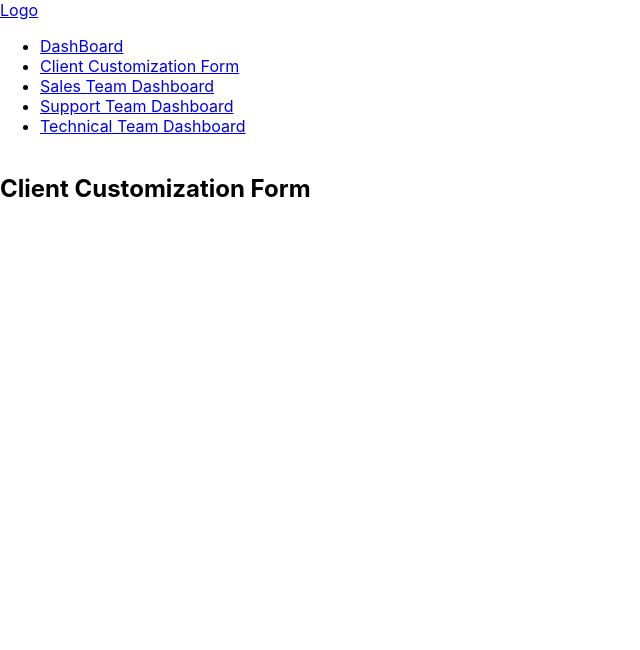
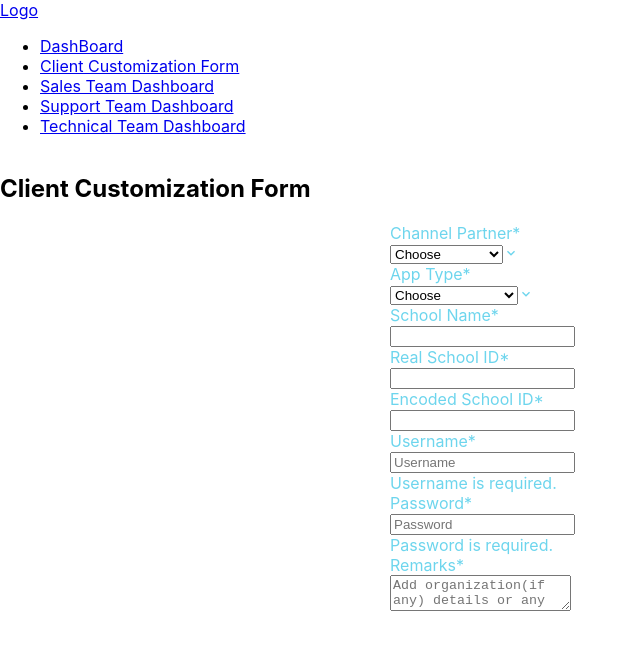
Before and after one commit to SinghVivek2023/customization-app, a React (Create React App) app: page /ClientCustomizationForm in a window 1280 px wide. Shown: the top 650 px of the page, without its empty margins (0-640 px from the left). Built offline with nearby package versions, Linux system fonts and the light colour scheme.

Commit message:
installed npm install react-icons react-hook-form for testing. and updated ClientCustomization.js except add file and submit button

```diff
--- a/package.json
+++ b/package.json
@@ -12,6 +12,8 @@
     "framer-motion": "^10.12.8",
     "react": "^18.2.0",
     "react-dom": "^18.2.0",
+    "react-hook-form": "^7.43.9",
+    "react-icons": "^4.8.0",
     "react-router-dom": "^6.11.1",
     "react-scripts": "5.0.1",
     "web-vitals": "^2.1.4"
--- a/src/components/ClientCustomizationForm.js
+++ b/src/components/ClientCustomizationForm.js
@@ -1,13 +1,92 @@
-import React from "react";
-import { Divider } from "@chakra-ui/react";
+import React, { useState } from "react";
+import {
+  Box,
+  Divider,
+  FormControl,
+  FormLabel,
+  Select,
+  Input,
+  FormHelperText,
+  FormErrorMessage,
+  Textarea,
+} from "@chakra-ui/react";
 
 const ClientCustomizationForm = () => {
+  const [username, setUsername] = useState("");
+  const [password, setPassword] = useState("");
+  const handleUsernameChange = (e) => setUsername(e.target.value);
+  const handlePasswordChange = (e) => setPassword(e.target.value);
+  const isUsernameError = username === "";
+  const isPasswordError = password === "";
   return (
     <>
       <Divider orientation="horizontal" h="2px" />
       <section>
         <h1>Client Customization Form</h1>
       </section>
+      <Box maxW="500px" mx="auto" color="#6dd5ed">
+        <FormControl isRequired>
+          <FormLabel>Channel Partner</FormLabel>
+          <Select placeholder="Choose">
+            <option>Schoollog</option>
+            <option>Robo</option>
+          </Select>
+        </FormControl>
+        <FormControl isRequired>
+          <FormLabel>App Type</FormLabel>
+          <Select placeholder="Choose">
+            <option>Parent App</option>
+            <option>Student App</option>
+          </Select>
+        </FormControl>
+        <FormControl isRequired>
+          <FormLabel>School Name</FormLabel>
+          <Input type="Text" max={30} />
+        </FormControl>
+        <FormControl isRequired>
+          <FormLabel>Real School ID</FormLabel>
+          <Input type="Text" max={30} />
+        </FormControl>
+        <FormControl isRequired>
+          <FormLabel>Encoded School ID</FormLabel>
+          <Input type="Text" max={30} />
+        </FormControl>
+        <FormControl isRequired isInvalid={isUsernameError}>
+          <FormLabel>Username</FormLabel>
+          <Input
+            placeholder="Username"
+            max={30}
+            value={username}
+            onChange={handleUsernameChange}
+          />
+          {!isUsernameError ? (
+            <FormHelperText>Enter your username🙂.</FormHelperText>
+          ) : (
+            <FormErrorMessage>Username is required.</FormErrorMessage>
+          )}
+        </FormControl>
+        <FormControl isRequired isInvalid={isPasswordError}>
+          <FormLabel>Password</FormLabel>
+          <Input
+            placeholder="Password"
+            max={30}
+            value={password}
+            onChange={handlePasswordChange}
+          />
+          {!isPasswordError ? (
+            <FormHelperText>Enter your Password🙂.</FormHelperText>
+          ) : (
+            <FormErrorMessage>Password is required.</FormErrorMessage>
+          )}
+        </FormControl>
+        <FormControl isRequired>
+          <FormLabel>Remarks</FormLabel>
+          <Textarea
+            placeholder="Add organization(if any) details or any other remarks"
+            name="remarks"
+          />
+        </FormControl>
+      </Box>
     </>
   );
 };
```
Also changed, not shown: 1 other file (tests, documents, lock files or other folders).
